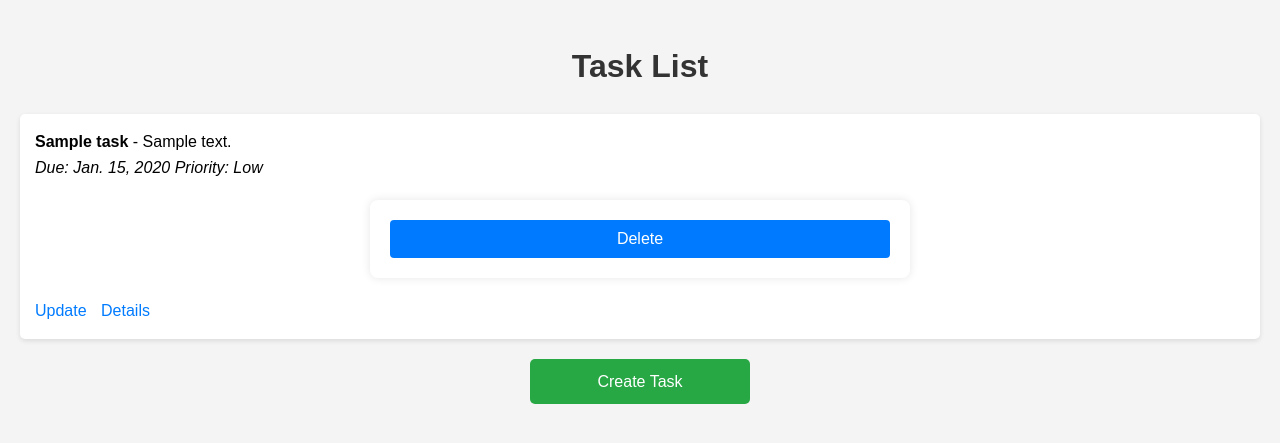
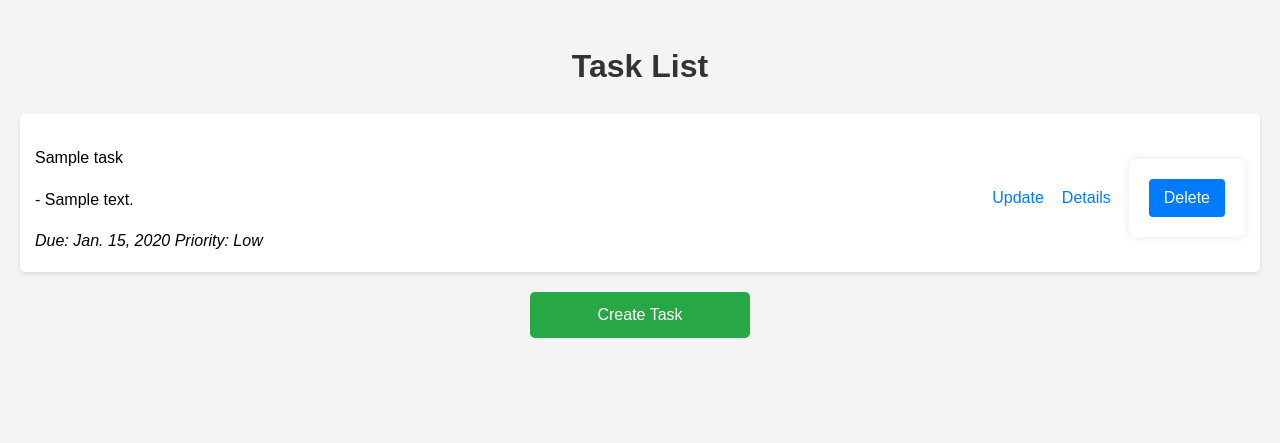
Before and after one commit to NickGV/Django-projects, a Django app: page / in a window 1280 px wide. Shown: the top 443 px of the page. Run offline with Django 5.2, Linux system fonts and the light colour scheme; tables that the repository leaves empty hold one stand-in row (values such as "Sample post").

Commit message:
style: better styles for todo_list.html

```diff
--- a/todo_project/static/css/styles.css
+++ b/todo_project/static/css/styles.css
@@ -17,11 +17,19 @@ ul {
 }
 
 li {
+  display: flex;
+  justify-content: space-between;
   background: #fff;
   margin-bottom: 10px;
   padding: 15px;
   border-radius: 5px;
-    box-shadow: 0 2px 5px rgba(0,0,0,0.1);
+  box-shadow: 0 2px 5px rgba(0, 0, 0, 0.1);
+}
+
+.task-actions {
+  display: flex;
+  align-items: center;
+  gap: 0.5rem;
 }
 
 a {
@@ -39,7 +47,7 @@ form {
   padding: 20px;
   background: #fff;
   border-radius: 8px;
-    box-shadow: 0 0 10px rgba(0,0,0,0.1);
+  box-shadow: 0 0 10px rgba(0, 0, 0, 0.1);
 }
 
 form p {
@@ -110,7 +118,8 @@ button:hover {
   margin-top: 10px;
 }
 
-.task-actions a, .task-actions button {
+.task-actions a,
+.task-actions button {
   margin-right: 10px;
 }
 
--- a/todo_project/tasks/templates/tasks/task_list.html
+++ b/todo_project/tasks/templates/tasks/task_list.html
@@ -1,28 +1,30 @@
 <!DOCTYPE html>
 <html lang="en">
   <head>
-    <meta charset="UTF-8">
-    <meta name="viewport" content="width=device-width, initial-scale=1.0">
+    <meta charset="UTF-8" />
+    <meta name="viewport" content="width=device-width, initial-scale=1.0" />
     <title>Task List</title>
     {% load static %}
-    <link rel="stylesheet" href="{% static 'css/styles.css' %}">
+    <link rel="stylesheet" href="{% static 'css/styles.css' %}" />
   </head>
   <body>
     <h1>Task List</h1>
     <ul>
       {% for task in tasks %}
       <li>
-                <strong>{{ task.title }}</strong> - {{ task.description }}
-                <br>
+        <div>
+          <p>{{ task.title }}</p>
+          <p>- {{ task.description }}</p>
           <em>Due: {{ task.due_date }}</em>
           <em>Priority: {{ task.get_priority_display }}</em>
+        </div>
         <div class="task-actions">
+          <a href="{% url 'task_update' task.id %}">Update</a>
+          <a href="{% url 'task_detail' task.id %}">Details</a>
           <form method="POST" action="{% url 'task_delete' task.id %}">
             {% csrf_token %}
             <button type="submit">Delete</button>
           </form>
-                    <a href="{% url 'task_update' task.id %}">Update</a>
-                    <a href="{% url 'task_detail' task.id %}">Details</a>
         </div>
       </li>
       {% empty %}
```
Also changed, not shown: todo_project/tasks/static/css/styles.css (deleted). Lines whose indentation alone changed are shown as unchanged.
